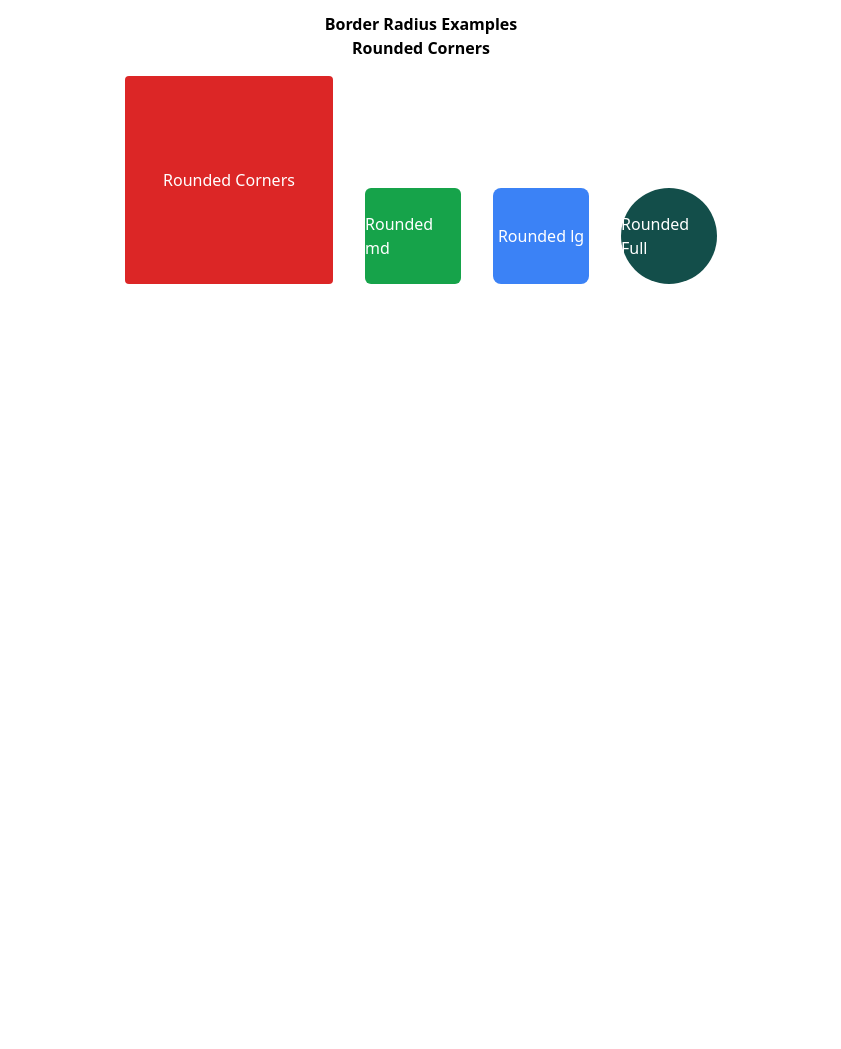
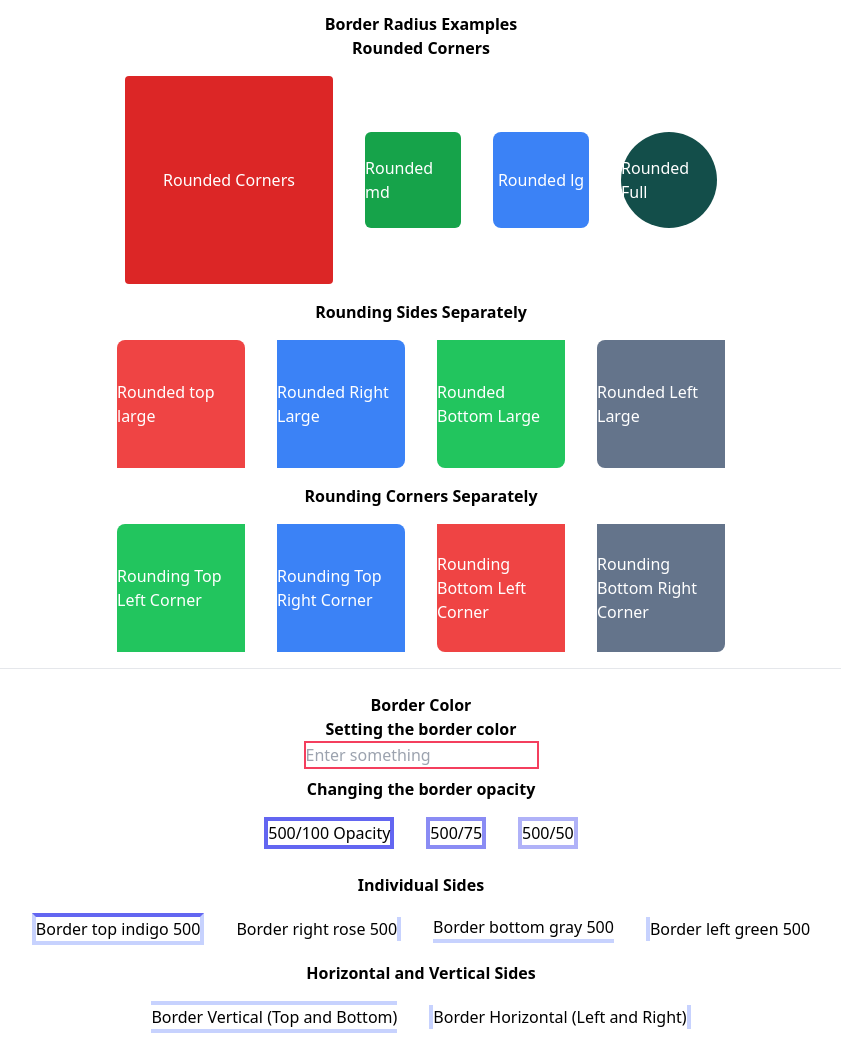
Before and after one commit to rajeevgi/Tailwind-CSS, a website built with Vite: page Project5/index.html in a window 1280 px wide. Shown: the part 1952-3001 px from the top of the page, without its empty margins (219-1060 px from the left). Before the commit the page ends 2252 px from the top, so only its background shows below. Built offline with nearby package versions, Linux system fonts and the light colour scheme.

Commit message:
Border radius and Border Color Done

```diff
--- a/Project5/index.html
+++ b/Project5/index.html
@@ -90,9 +90,12 @@
 
     <p class="font-bold text-center">Borders : Individual Sides</p>
     <div class="columns-1 flex-col">
-        <div class="border-t-4 border-indigo-500 mb-2">Border-top : 4px</div><hr>
-        <div class="border-r-4 border-indigo-500 mb-2">Border-right : 4px</div><hr>
-        <div class="border-b-4 border-indigo-500 mb-2">Border-bottom : 4px</div><hr>
+        <div class="border-t-4 border-indigo-500 mb-2">Border-top : 4px</div>
+        <hr>
+        <div class="border-r-4 border-indigo-500 mb-2">Border-right : 4px</div>
+        <hr>
+        <div class="border-b-4 border-indigo-500 mb-2">Border-bottom : 4px</div>
+        <hr>
         <div class="border-l-4 border-indigo-500 mb-2">Border-left : 4px</div>
     </div>
 
@@ -116,10 +119,10 @@
     </div>
 
     <!-- Border-radius -->
-     <hr><br>
-     <p class="font-bold text-center">Border Radius Examples</p>
-     <h4 class="font-semibold text-center">Rounded Corners</h4>
-    <ul class="flex items-end justify-center">
+    <hr><br>
+    <p class="font-bold text-center">Border Radius Examples</p>
+    <h4 class="font-semibold text-center">Rounded Corners</h4>
+    <ul class="flex items-center justify-center">
         <li class="m-4">
             <div class="w-52 h-52 bg-red-600 text-white flex items-center justify-center rounded">
                 Rounded Corners
@@ -132,8 +135,77 @@
             <div class="w-24 h-24 bg-blue-500 text-white flex items-center justify-center rounded-lg">Rounded lg</div>
         </li>
         <li class="m-4">
-            <div class="w-24 h-24 bg-teal-900 text-white flex items-center justify-center rounded-full">Rounded Full</div>
+            <div class="w-24 h-24 bg-teal-900 text-white flex items-center justify-center rounded-full">Rounded Full
+            </div>
         </li>
     </ul>
+
+    <p class="font-semibold text-center">Rounding Sides Separately</p>
+    <ul class="flex items-center justify-center">
+        <li class="m-4">
+            <div class="w-32 h-32 bg-red-500 text-white flex items-center justify-center rounded-t-lg">Rounded top large
+            </div>
+        </li>
+        <li class="m-4">
+            <div class="w-32 h-32 bg-blue-500 text-white flex items-center justify-center rounded-r-lg">Rounded Right
+                Large</div>
+        </li>
+        <li class="m-4">
+            <div class="w-32 h-32 bg-green-500 text-white flex items-center justify-center rounded-b-lg">Rounded Bottom
+                Large</div>
+        </li>
+        <li class="m-4">
+            <div class="w-32 h-32 bg-slate-500 text-white flex items-center justify-center rounded-l-lg">Rounded Left
+                Large</div>
+        </li>
+    </ul>
+
+    <p class="font-semibold text-center">Rounding Corners Separately</p>
+    <ul class="flex items-center justify-center">
+        <li class="m-4">
+            <div class="w-32 h-32 bg-green-500 text-white flex items-center justify-center rounded-tl-lg">Rounding Top
+                Left Corner</div>
+        </li>
+        <li class="m-4">
+            <div class="w-32 h-32 bg-blue-500 text-white flex items-center justify-center rounded-tr-lg">Rounding Top
+                Right Corner</div>
+        </li>
+        <li class="m-4">
+            <div class="w-32 h-32 bg-red-500 text-white flex items-center justify-center rounded-bl-lg">Rounding Bottom
+                Left Corner</div>
+        </li>
+        <li class="m-4">
+            <div class="w-32 h-32 bg-slate-500 text-white flex items-center justify-center rounded-br-lg">Rounding
+                Bottom Right Corner</div>
+        </li>
+    </ul>
+    <hr><br>
+
+    <h2 class="font-bold text-center">Border Color</h2>
+    <p class="font-semibold text-center">Setting the border color</p>
+    <div class="flex items-center justify-center">
+        <input type="text" class="border-2 border-rose-500" placeholder="Enter something">
+    </div>
+
+    <p class="font-semibold text-center mt-2">Changing the border opacity</p>
+    <div class="flex items-center justify-center">
+        <div class="border-4 border-indigo-500/100 m-4">500/100 Opacity</div>
+        <div class="border-4 border-indigo-500/75 m-4">500/75</div>
+        <div class="border-4 border-indigo-500/50 m-4">500/50</div>
+    </div>
+
+    <p class="font-semibold text-center mt-2">Individual Sides</p>
+    <div class="flex items-center justify-center">
+        <div class="border-4 border-indigo-200 border-t-indigo-500 m-4">Border top indigo 500</div>
+        <div class="border-r-4 border-indigo-200 m-4 border-r-rose-500">Border right rose 500</div>
+        <div class="border-b-4 border-indigo-200 m-4 border-b-gray-500">Border bottom gray 500</div>
+        <div class="border-l-4 border-indigo-200 m-4 border-l-green-500">Border left green 500</div>
+    </div>
+
+    <p class="font-semibold text-center">Horizontal and Vertical Sides</p>
+    <div class="flex items-center justify-center">
+        <div class="border-y-4 border-indigo-200 border-y-indigo-900 m-4">Border Vertical (Top and Bottom)</div>
+        <div class="border-x-4 border-indigo-200 border-x-indigo-900 m-4">Border Horizontal (Left and Right)</div>
+    </div>
 </body>
 </html>
```
Also changed, not shown: Project5/output.css.
